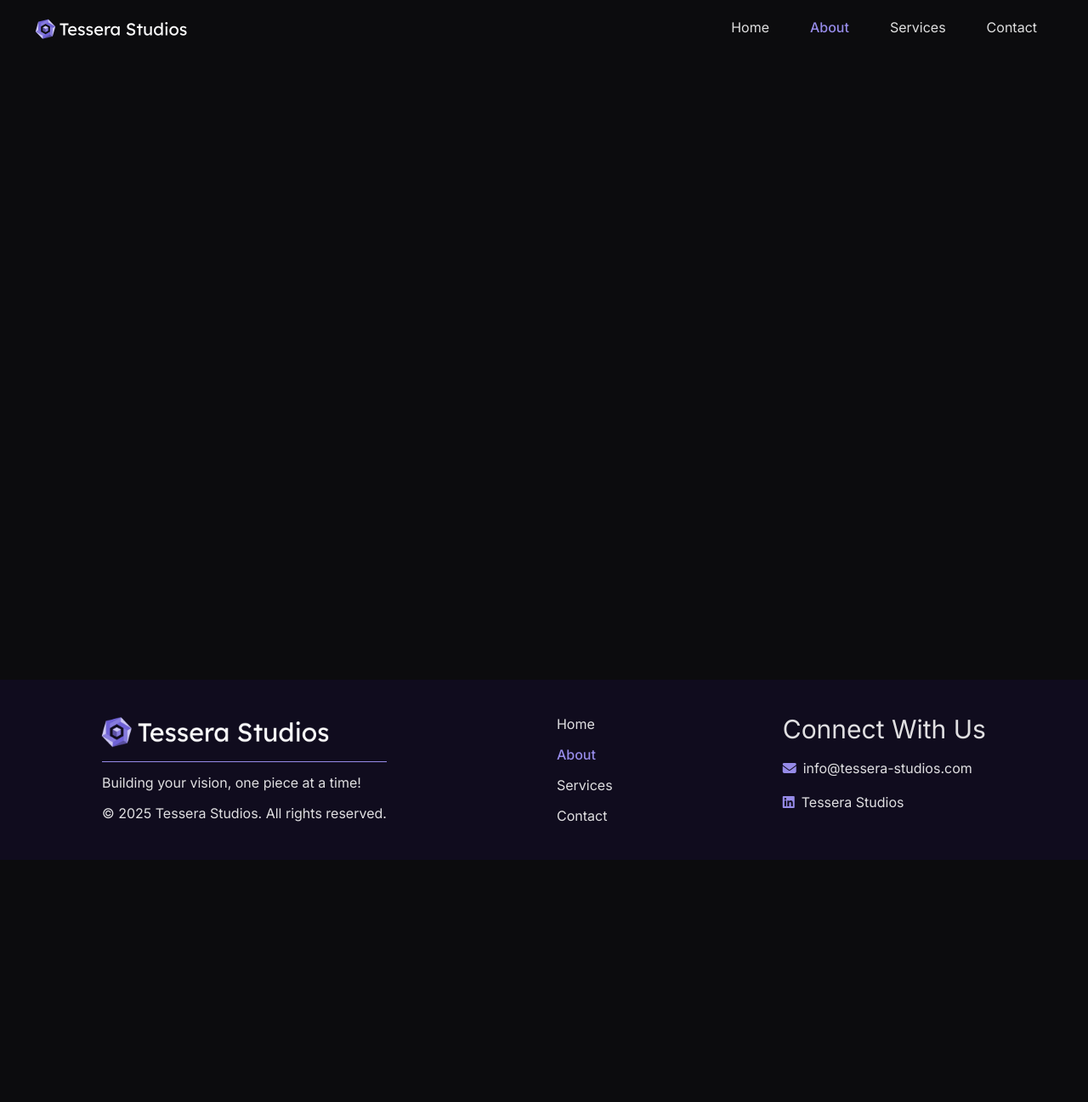
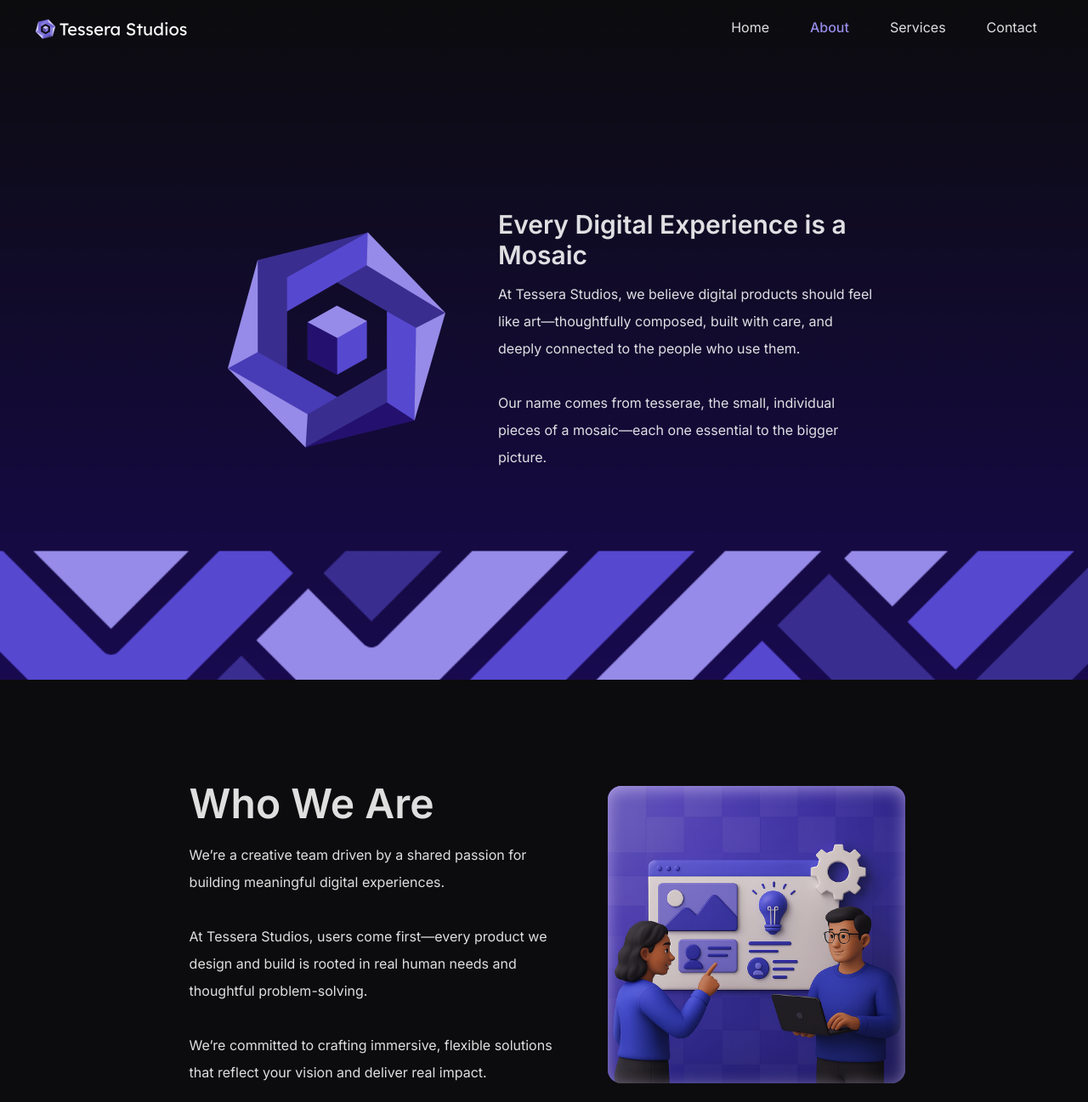
Before and after one commit to Tessera-Studios/Tessera-Web, a React (Vite) app in the folder frontend/: page /about in a window 1280 px wide. Shown: the top 1297 px of the page at 85% size. Before the commit the page ends 1012 px from the top, so only its background shows below. Built offline with nearby package versions, Linux system fonts and the light colour scheme.

Commit message:
Created about page

```diff
--- /dev/null
+++ b/frontend/src/pages/About.css
@@ -0,0 +1,21 @@
+#about-landing {
+    background: url("../assets/about-landing.png");
+    background-size: cover;
+}
+
+.image-container {
+  position: relative;
+  border-radius: 1rem;
+
+  background: url("../assets/our-approach.png");
+  background-size: contain;
+  box-shadow: inset 1px -2px 8px rgba(150, 139, 232, 0.35);
+}
+
+#about-who-we-are {
+    background: linear-gradient(to bottom, var(--deep-purple), var(--dark-purple));
+}
+
+.vision-mission-tile {
+    box-shadow: 2px 2px 20px rgba(0, 0, 0, 0.5);
+}
--- a/frontend/src/pages/About.tsx
+++ b/frontend/src/pages/About.tsx
@@ -1,8 +1,63 @@
+import emblem from '../../public/tessera-emblem.png';
+import landingImage from "../assets/about-landing.png"
+import ourApproachImage from "../assets/our-approach.png";
+import missionVisionBg from "../assets/vision-mision.mp4"
+import ContactCTA from '../components/ContactCTA';
+
 function About() {
     return (
-        <>
-            <div id="about-landing" className="min-h-[100vh]"></div>
-        </>
+        <div className="overflow-x-hidden">
+            <div id="about-landing" className="flex justify-center items-center min-h-[100vh] p-5 md:p-20" style={{ backgroundImage: `url(${landingImage})`, backgroundSize: 'cover', backgroundPosition: 'center' }}>
+                <div className='mr-10'> <img src={emblem} alt="Tessera Emblem" width={300} /></div>
+                <div className="w-[35vw]">
+                    <h2 className='text-3xl mb-3 font-semibold'>Every Digital Experience is a Mosaic</h2>
+                    <p className='leading-8'>At Tessera Studios, we believe digital products should feel like art—thoughtfully composed, built with care, and deeply connected to the people who use them.
+                        <br /><br />Our name comes from tesserae, the small, individual pieces of a mosaic—each one essential to the bigger picture.</p>
+                </div>
+            </div>
+
+            <div id="about-who-we-are" className="flex justify-center items-center min-h-[75vh] p-5 md:p-20">
+                <div className="w-[36vw] md:p-2">
+                    <h2 className='text-5xl mb-5 font-semibold'>Who We Are</h2>
+                    <p className='leading-8'>We’re a creative team driven by a shared passion for building meaningful digital experiences.
+                        <br /><br /> At Tessera Studios, users come first—every product we design and build is rooted in real human needs and thoughtful problem-solving.
+                        <br /><br /> We’re committed to crafting immersive, flexible solutions that reflect your vision and deliver real impact.
+                    </p>
+                </div>
+                <div className="image-container md:ml-10">
+                    <img className="our-approach-image" src={ourApproachImage} width={350} />
+                    <div className="inner-shadow"></div>
+                </div>
+
+            </div>
+
+            <div id="about-vision-mission" className="relative flex justify-center items-center min-h-[100vh] p-5 md:p-20">
+                <video
+                    autoPlay
+                    loop
+                    muted
+                    playsInline
+                    className="absolute top-0 left-0 w-full h-full object-cover"
+                >
+                    <source src={missionVisionBg} type="video/mp4" />
+                </video>
+
+                <div className="vision-mission-tile p-20 rounded-lg text-white max-w-4xl z-10 bg-[linear-gradient(to_left,var(--dark-purple),var(--accent))] mr-10 text-center w-[30vw]">
+                    <h2 className='text-4xl mb-5 font-semibold'>Our Vision</h2>
+                    <p>To be the leading creator of modular, user-centered digital experiences that blend design, technology, and storytelling—empowering businesses and enriching lives, globally.</p>
+                </div>
+                <div className="vision-mission-tile p-20 rounded-lg text-white max-w-4xl z-10 bg-[linear-gradient(to_right,var(--dark-purple),var(--accent))] ml-10 text-center w-[30vw]">
+                    <h2 className='text-4xl mb-5 font-semibold'>Our Mission</h2>
+                    <p>To craft innovative, scalable digital solutions that are as thoughtful as they are powerful—connecting clients with their users through precision, creativity, and care.</p>
+                </div>
+            </div>
+
+            <div id="about-what-sets-us-apart" className="flex flex-col justify-center items-center min-h-[50vh] p-10">
+                <h2 className="text-3xl md:text-4xl font-semibold mb-2">What Sets Us Apart</h2>
+            </div>
+
+            <ContactCTA />
+        </div>
     );
 }
 
--- a/frontend/src/pages/Contact.tsx
+++ b/frontend/src/pages/Contact.tsx
@@ -1,7 +1,9 @@
 function Contact() {
     return (
         <>
-            <div id="contact-landing" className="min-h-[100vh]"></div>
+            <div id="contact-landing" className="min-h-[100vh]">
+
+            </div>
         </>
     );
 }
```
Also changed, not shown: frontend/src/assets/about-landing.png (added), frontend/src/pages/Contact.css (added), 1 other file (tests, documents, lock files or other folders).
